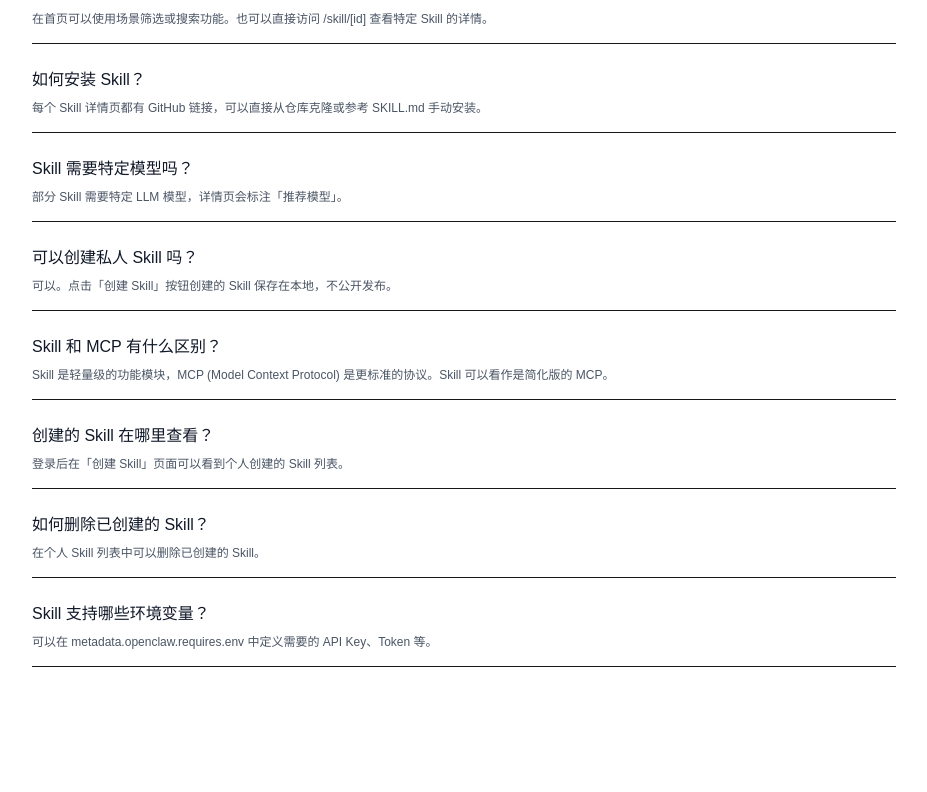
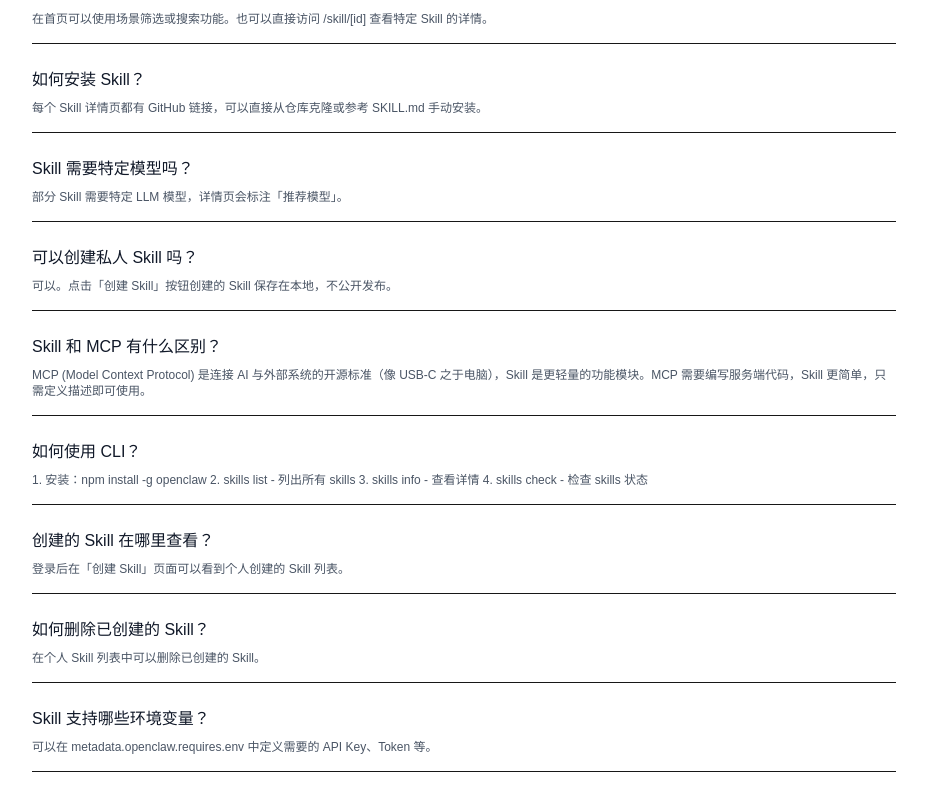
Before and after one commit to huangqianqian120/skillslibrary, a Next.js app: page /docs in a window 1280 px wide. Shown: the part 2377-3169 px from the top of the page, without its empty margins (176-1103 px from the left). Before the commit the page ends 3068 px from the top, so only its background shows below. Built offline with nearby package versions, Linux system fonts and the light colour scheme; no server answers.

Commit message:
Update: better MCP vs Skill explanation, add CLI usage in FAQ

```diff
--- a/app/docs/page.tsx
+++ b/app/docs/page.tsx
@@ -23,7 +23,11 @@ const faqs = [
   },
   {
     question: "Skill 和 MCP 有什么区别？",
-    answer: "Skill 是轻量级的功能模块，MCP (Model Context Protocol) 是更标准的协议。Skill 可以看作是简化版的 MCP。"
+    answer: "MCP (Model Context Protocol) 是连接 AI 与外部系统的开源标准（像 USB-C 之于电脑），Skill 是更轻量的功能模块。MCP 需要编写服务端代码，Skill 更简单，只需定义描述即可使用。"
+  },
+  {
+    question: "如何使用 CLI？",
+    answer: "1. 安装：npm install -g openclaw\n2. skills list - 列出所有 skills\n3. skills info - 查看详情\n4. skills check - 检查 skills 状态"
   },
   {
     question: "创建的 Skill 在哪里查看？",
```
